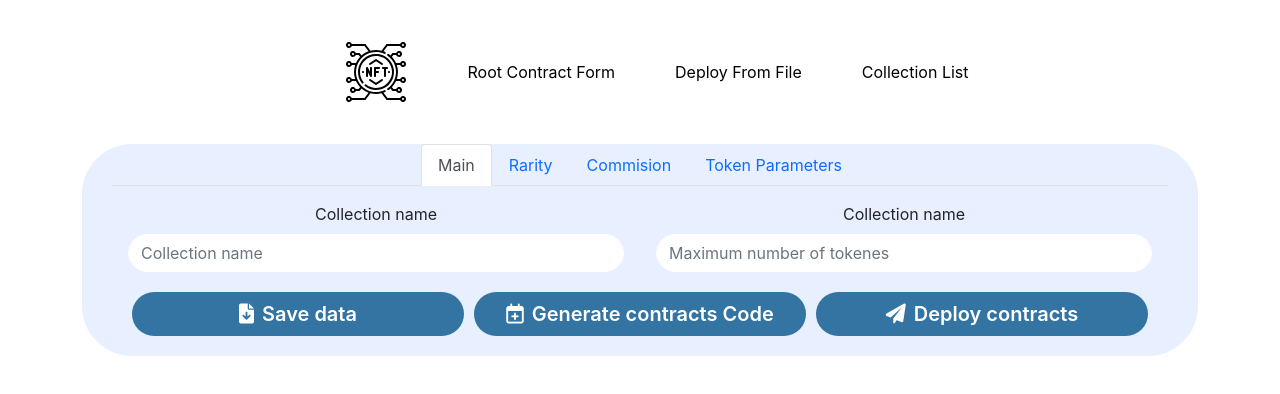
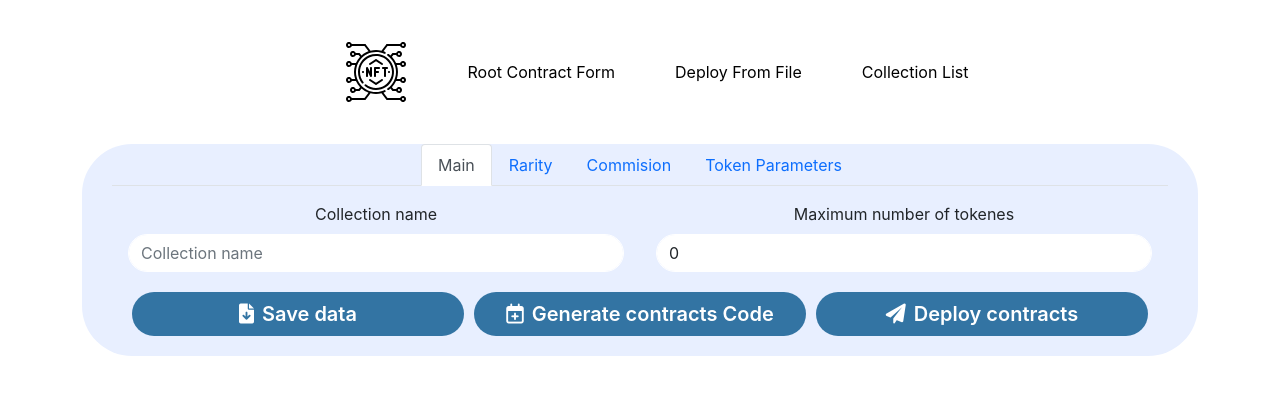
Before and after one commit to DanilaPeace/surf-auth, a React (Create React App) app: page /root-contract-form in a window 1280 px wide. Shown: the top 394 px of the page. Built offline with nearby package versions, Linux system fonts and the light colour scheme.

Commit message:
Added the store

```diff
--- a/src/components/commision-tab/CommisionTab.tsx
+++ b/src/components/commision-tab/CommisionTab.tsx
@@ -6,6 +6,7 @@ export const CommisionTab = () => {
             <UserInput
                 labelName="Minting price for users (EVERs)"
                 inputName="Type price"
+                onChange={() => {}}
             />
         </div>
     );
--- a/src/components/common/user-input/UserInput.tsx
+++ b/src/components/common/user-input/UserInput.tsx
@@ -1,7 +1,7 @@
 import './user-input.css'
 
 function UserInput(
-    { labelName, inputName }: { labelName: string, inputName: string }
+    { labelName, inputName, onChange, data }: { labelName: string, inputName: string, onChange?: (arg: any) => void, data?: any }
 ) {
     return (
         <div className="user-input-content flex-grow-1 px-3">
@@ -10,7 +10,9 @@ function UserInput(
                 name={inputName}
                 type="text"
                 className="form-control user-input"
-                placeholder={inputName} />
+                placeholder={inputName}
+                onChange={onChange}
+                value={data}/>
         </div>
     );
 };
--- a/src/components/main-collection-info-tab/MainCollectionInfoTab.tsx
+++ b/src/components/main-collection-info-tab/MainCollectionInfoTab.tsx
@@ -1,16 +1,21 @@
 import UserInput from '../common/user-input/UserInput';
 import './main-collection-info.css';
 
-function MainCollectionInfoTab() {
+function MainCollectionInfoTab({collectionName, maxTokenNum, collectionNameHandler, maxNumberHandler}:
+    {collectionName: string, maxTokenNum: number, collectionNameHandler: (name: string) => void, maxNumberHandler: (num: number) => void}) {
     return(
         <div className="main-collection-info">
             <div className="main-info-inputs">
                 <UserInput
                     labelName="Collection name"
-                    inputName="Collection name"/>
+                    inputName="Collection name"
+                    onChange={collectionNameHandler}
+                    data={collectionName}/>
                 <UserInput
-                    labelName="Collection name"
-                    inputName="Maximum number of tokenes"/>
+                    labelName="Maximum number of tokenes"
+                    inputName="Maximum number of tokenes"
+                    onChange={maxNumberHandler}
+                    data={maxTokenNum}/>
             </div>
         </div>
     )
--- a/src/components/root-contract-form/RootContractForm.tsx
+++ b/src/components/root-contract-form/RootContractForm.tsx
@@ -5,7 +5,10 @@ import MainCollectionInfoTab from '../main-collection-info-tab/MainCollectionInf
 import { CommisionTab } from '../commision-tab/CommisionTab';
 import RarityCollectionInfo from '../rarity-collection-info-tab/RarityCollectionInfo';
 
-function RootContractForm() {
+import {store} from '../../store/MainSotre';
+import { observer } from 'mobx-react';
+
+const RootContractForm = observer(() => {
 
   return (
     <form action="" className="root-contract-form">
@@ -15,7 +18,11 @@ function RootContractForm() {
         id="root-contract-tabs"
         className="mb-3">
         <Tab eventKey="main" title="Main" className='root-contract-tab-item'>
-          <MainCollectionInfoTab />
+          <MainCollectionInfoTab
+            collectionName={store.collectionName}
+            maxTokenNum={store.maxTokenNumber}
+            collectionNameHandler={store.changeCollectionName}
+            maxNumberHandler={store.changeMaxTokenNumber}/>
         </Tab>
         <Tab eventKey="rarity" title="Rarity" className='root-contract-tab-item'>
           <RarityCollectionInfo/>
@@ -42,6 +49,6 @@ function RootContractForm() {
       </div>
     </form>
   );
-}
+})
 
 export default RootContractForm;
--- /dev/null
+++ b/src/store/MainSotre.tsx
@@ -0,0 +1,27 @@
+import { action, makeObservable, observable } from "mobx";
+
+class MainStore {
+    collectionName: string = '';
+    maxTokenNumber: number = 0;
+
+    constructor() {
+        makeObservable(this, {
+            collectionName: observable,
+            maxTokenNumber: observable,
+            changeCollectionName: action,
+            changeMaxTokenNumber: action
+        })
+    }
+
+    changeCollectionName = (event: any) => {
+        this.collectionName = event.target.value;
+        console.log('name: ', this.collectionName);
+    };
+
+    changeMaxTokenNumber = (event: any) => {
+        this.maxTokenNumber = event.target.value;
+        console.log('num: ', this.maxTokenNumber);
+    }
+};
+
+export const store = new MainStore();
```
Also changed, not shown: src/store/MainSotre.js (deleted, +0 -12 lines).
